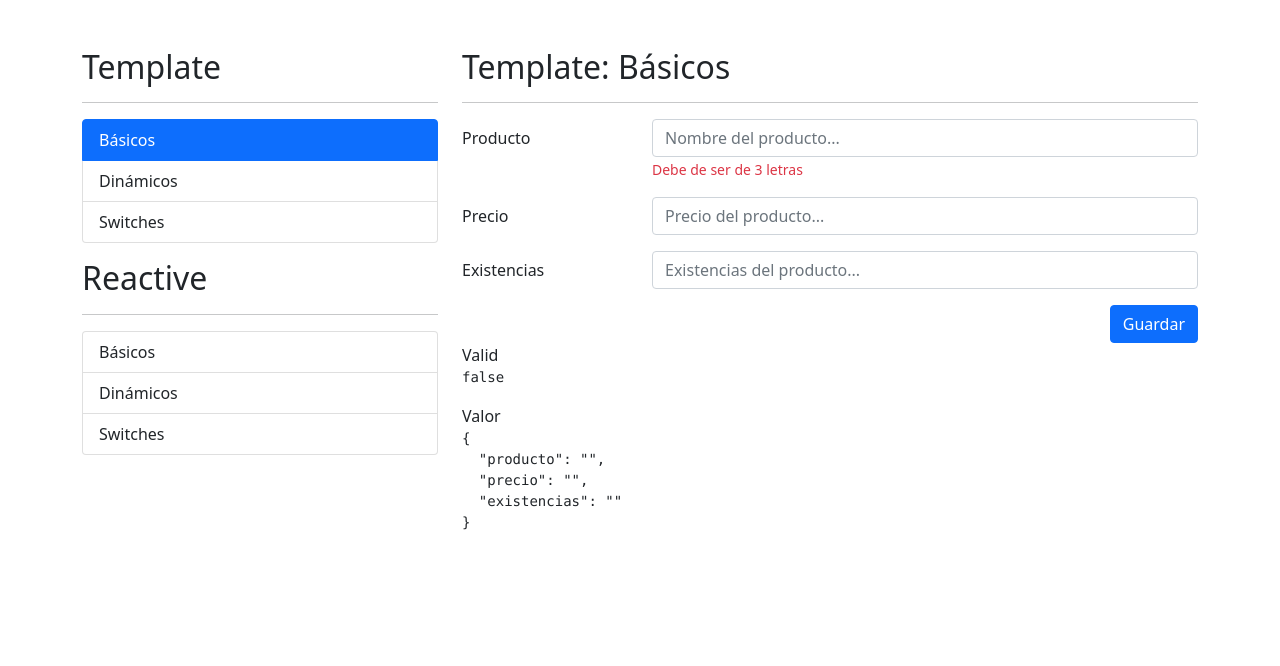
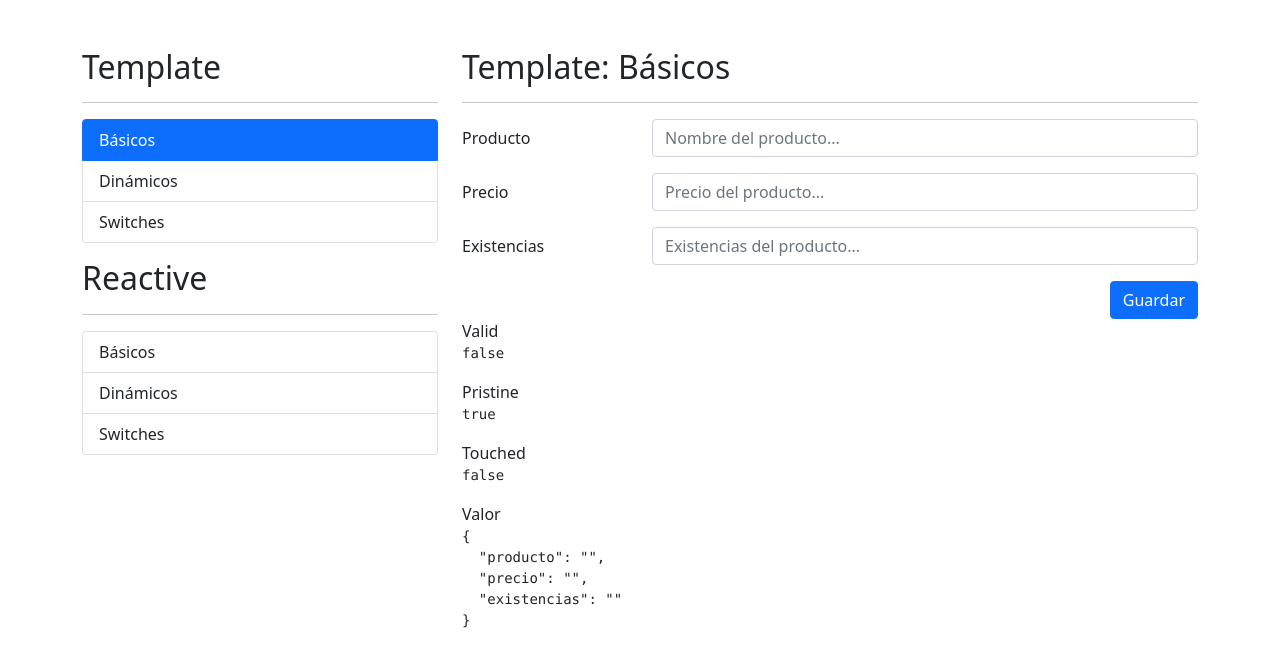
Before and after one commit to urkx/Angular-training, an Angular app in the folder udemy/formulariosApp/: page /template/basicos in a window 1280 px wide. Shown: the top 666 px of the page. Built offline with nearby package versions, Linux system fonts and the light colour scheme.

Commit message:
Error message show in Producto field

```diff
--- a/udemy/formulariosApp/src/app/template/basicos/basicos.component.html
+++ b/udemy/formulariosApp/src/app/template/basicos/basicos.component.html
@@ -7,8 +7,8 @@
             <div class="mb-3 row">
                 <label class="col-sm-3 col-form-label">Producto</label>
                 <div class="col-sm-9">
-                    <input type="text" class="form-control" placeholder="Nombre del producto..." ngModel name="producto" required>
-                    <span class="form-text text-danger">Debe de ser de 3 letras</span>
+                    <input type="text" class="form-control" placeholder="Nombre del producto..." ngModel name="producto" required minlength="3">
+                    <span class="form-text text-danger" *ngIf="miFormulario.controls.producto?.invalid && miFormulario.controls.producto?.touched">Debe de ser de 3 letras</span>
                 </div>
             </div>
 
@@ -44,6 +44,12 @@
         <span>Valid</span>
         <pre>{{miFormulario.valid}}</pre>
 
+        <span>Pristine</span>
+        <pre>{{miFormulario.pristine}}</pre>
+
+        <span>Touched</span>
+        <pre>{{miFormulario.touched}}</pre>
+
         <span>Valor</span>
         <pre>{{miFormulario.value | json}}</pre>
     </div>
```
